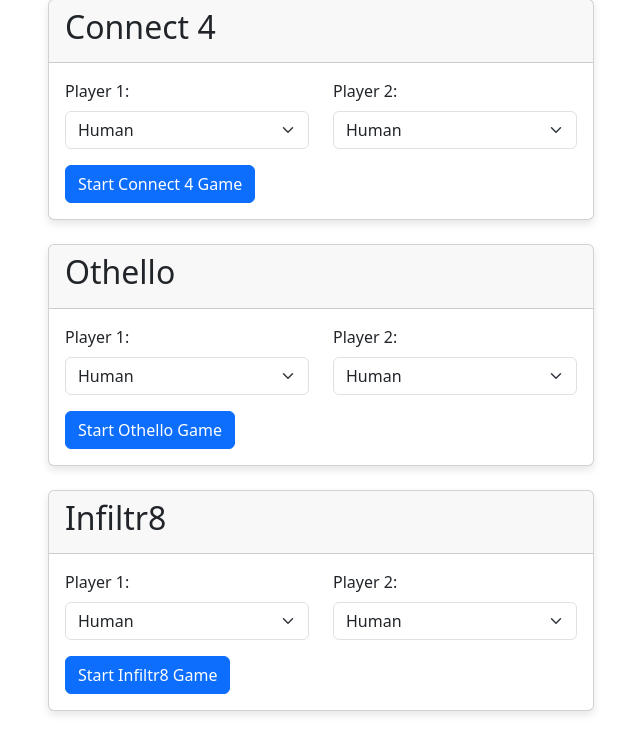
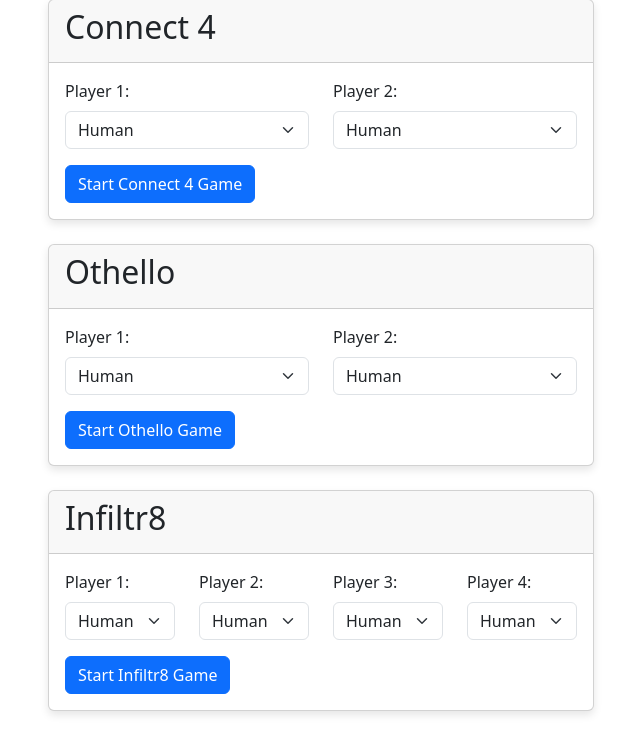
Before and after one commit to rodneyodonnell/rgi, a FastAPI app: page / in a window 1280 px wide. Shown: the part 153-888 px from the top of the page, without its empty margins (319-959 px from the left). Run offline with FastAPI, Linux system fonts and the light colour scheme.

Commit message:
Support different player numbers
- Refactor player_options instead of expecting exactly 2 players

```diff
--- a/web_app/app/main.py
+++ b/web_app/app/main.py
@@ -57,28 +57,27 @@ async def root(request: Request) -> HTMLResponse:
 async def create_game(request: Request) -> dict[str, Any]:
     data = await request.json()
     game_type: str = data.get("game_type", "")
-    player1_type: str = data.get("options", {}).get("player1_type", "")
-    player2_type: str = data.get("options", {}).get("player2_type", "")
-    logger.info("Creating new game. Type: %s, Player 1: %s, Player 2: %s", game_type, player1_type, player2_type)
+    game_options: dict[str, Any] = data.get("game_options", {})
+    player_options: dict[int, dict[str, Any]] = {int(k): v for k, v in data.get("player_options", {}).items()}
+    logger.info(
+        "Creating new game. Type: %s, Game Options: %s, Player Options: %s", game_type, game_options, player_options
+    )
 
     registry_entry = GAME_REGISTRY.get(game_type)
     if not registry_entry:
         logger.error("Invalid game type: %s", game_type)
         raise HTTPException(status_code=400, detail="Invalid game type")
 
-    game = registry_entry.game_fn()
+    game = registry_entry.game_fn(**game_options)
     game_serializer = registry_entry.serializer_fn()
     state = game.initial_state()
     game_id = game_counter.increment()
 
     # Initialize players
-    players: dict[int, Player[Any, Any, Any]] = {
-        1: create_player(player1_type, game, player_id=1),
-        2: create_player(player2_type, game, player_id=2),
-    }
-    logger.debug(
-        "Players initialized. Player 1: %s, Player 2: %s", type(players[1]).__name__, type(players[2]).__name__
-    )
+    players: dict[int, Player[Any, Any, Any]] = {}
+    for player_id, options in player_options.items():
+        players[player_id] = create_player(options.get("player_type", "human"), game, player_id, options)
+    logger.debug("Players initialized: %s", {pid: type(p).__name__ for pid, p in players.items()})
 
     # Store game session
     games[game_id] = {
@@ -86,25 +85,28 @@ async def create_game(request: Request) -> dict[str, Any]:
         "serializer": game_serializer,
         "state": state,
         "players": players,
-        "options": {
-            "player1_type": player1_type,
-            "player2_type": player2_type,
-        },
+        "game_options": game_options,
+        "player_options": player_options,
     }
-    logger.info("New game created. ID: %d, Player 1: %s, Player 2: %s", game_id, player1_type, player2_type)
+    logger.info("New game created. ID: %d, Game Options: %s, Player Options: %s", game_id, game_options, player_options)
     return {"game_id": game_id, "game_type": game_type}
 
 
-def create_player(player_type: str, game: Game[Any, Any, Any], player_id: int) -> Player[Any, Any, Any]:
+def create_player(
+    player_type: str, game: Game[Any, Any, Any], player_id: int, options: dict[str, Any]
+) -> Player[Any, Any, Any]:
+    # Remove 'player_type' from options to avoid passing it to the constructor
+    constructor_options = {k: v for k, v in options.items() if k != "player_type"}
+
     if player_type == "human":
-        return HumanPlayer(game)
-    elif player_type == "random":
-        return RandomPlayer()
-    elif player_type == "minimax":
-        return MinimaxPlayer(game, player_id)
-    else:
-        logger.error("Unknown player type: %s", player_type)
-        raise ValueError(f"Unknown player type: {player_type}")
+        return HumanPlayer(game, **constructor_options)
+    if player_type == "random":
+        return RandomPlayer(**constructor_options)
+    if player_type == "minimax":
+        return MinimaxPlayer(game, player_id, **constructor_options)
+
+    logger.error("Unknown player type: %s", player_type)
+    raise ValueError(f"Unknown player type: {player_type}")
 
 
 @app.get("/games/{game_id}/state")
@@ -120,8 +122,9 @@ async def get_game_state(game_id: int) -> dict[str, Any]:
     state = game_session["state"]
     game_state = serializer.serialize_state(game, state)
 
-    # Add AI player information to the game state
-    game_state["options"] = game_session["options"]
+    # Add game and player options to the game state
+    game_state["game_options"] = game_session["game_options"]
+    game_state["player_options"] = game_session["player_options"]
 
     if game.is_terminal(state):
         all_players = game.all_player_ids(state)
--- a/web_app/templates/index.html
+++ b/web_app/templates/index.html
@@ -83,7 +83,7 @@
             <div class="card-body">
                 <form id="infiltr8Form">
                     <div class="row mb-3">
-                        <div class="col-md-6">
+                        <div class="col-md-3">
                             <label for="infiltr8Player1" class="form-label">Player 1:</label>
                             <select class="form-select" id="infiltr8Player1" name="player1Type">
                                 <option value="human">Human</option>
@@ -91,9 +91,25 @@
                                 <option value="minimax">Minimax</option>
                             </select>
                         </div>
-                        <div class="col-md-6">
+                        <div class="col-md-3">
                             <label for="infiltr8Player2" class="form-label">Player 2:</label>
                             <select class="form-select" id="infiltr8Player2" name="player2Type">
+                                <option value="human">Human</option>
+                                <option value="random">Random</option>
+                                <option value="minimax">Minimax</option>
+                            </select>
+                        </div>
+                        <div class="col-md-3">
+                            <label for="infiltr8Player3" class="form-label">Player 3:</label>
+                            <select class="form-select" id="infiltr8Player3" name="player3Type">
+                                <option value="human">Human</option>
+                                <option value="random">Random</option>
+                                <option value="minimax">Minimax</option>
+                            </select>
+                        </div>
+                        <div class="col-md-3">
+                            <label for="infiltr8Player4" class="form-label">Player 4:</label>
+                            <select class="form-select" id="infiltr8Player4" name="player4Type">
                                 <option value="human">Human</option>
                                 <option value="random">Random</option>
                                 <option value="minimax">Minimax</option>
```
Also changed, not shown: web_app/src/connect4.ts (+8 -4 lines), web_app/src/game_common.ts (+9 -10 lines), web_app/src/index.ts (+44 -27 lines).
